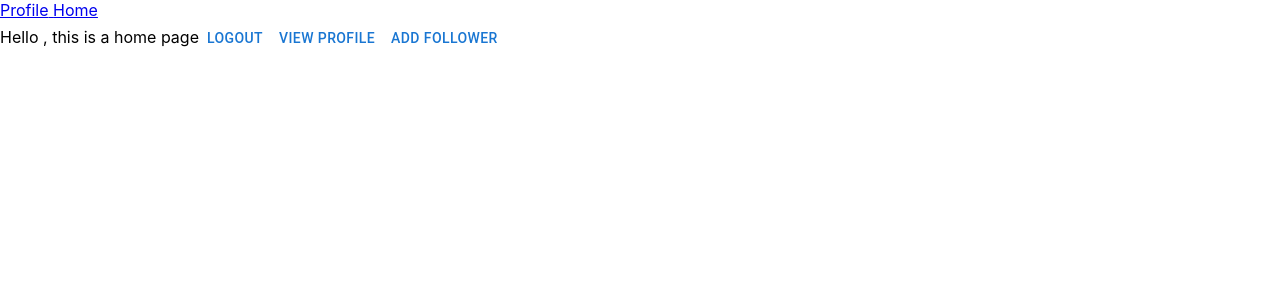
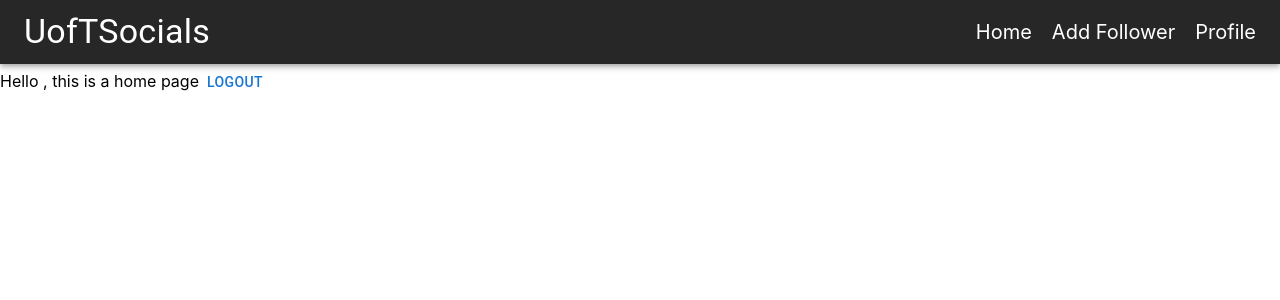
Before and after one commit to UTSCC09/project-thebigbangthierry, a React (Create React App) app in the folder frontend/: page / in a window 1280 px wide. Shown: the top 300 px of the page. Built offline with nearby package versions, Linux system fonts and the light colour scheme.

Commit message:
adding private routes

```diff
--- a/frontend/package.json
+++ b/frontend/package.json
@@ -9,6 +9,7 @@
     "@mui/icons-material": "^5.5.1",
     "@mui/lab": "^5.0.0-alpha.73",
     "@mui/material": "^5.5.1",
+    "@mui/styles": "^5.5.1",
     "@testing-library/jest-dom": "^5.16.2",
     "@testing-library/react": "^12.1.4",
     "@testing-library/user-event": "^13.5.0",
--- a/frontend/src/App.js
+++ b/frontend/src/App.js
@@ -10,6 +10,7 @@ import { ApolloProvider } from "@apollo/react-hooks";
 // import ApolloClient from "apollo-boost";
 import { ApolloClient, createHttpLink, InMemoryCache } from '@apollo/client';
 import { setContext } from '@apollo/client/link/context';
+import PrivateRoute from "./services/privateRoute";
 // import { WebSocketLink } from "apollo-link-ws";
 // import { InMemoryCache } from "apollo-cache-inmemory";
 import {
@@ -70,8 +71,11 @@ function App() {
         <Routes>
           <Route path="/signup" element={<Signup />} />
           <Route path="/login" element={<Login />}/>
-          <Route path="/" element={ <Home/>}/>
+          {/* <Route path="/" element={ <Home/>}/> */}
           {/* <Route path="/profile" element={<ProtectedRoute auth={auth}><Profile/> </ProtectedRoute> }/> */}
+          {/* <Route exact path='/' element={<PrivateRoute/>}> */}
+            <Route exact path='/' element={<Home/>}/>
+          {/* </Route> */}
           <Route path="/profile" element={<Profile/>}/>
           <Route path="/profile/edit" element={<EditProfile/>}/>
           <Route path="/add/followers" element={<AddFollowers/>} />
--- a/frontend/src/components/home.js
+++ b/frontend/src/components/home.js
@@ -16,8 +16,8 @@ export function Home(props) {
       <NavBar/>
       Hello , this is a home page
       <Button onClick={logout}>Logout</Button>
-      <Button onClick={() => navigate("/profile")}> View Profile </Button>
-      <Button onClick={() => navigate("/add/followers")}> Add Follower </Button>
+      {/* <Button onClick={() => navigate("/profile")}> View Profile </Button>
+      <Button onClick={() => navigate("/add/followers")}> Add Follower </Button> */}
     </div>
   );
 }
--- a/frontend/src/components/navbar.js
+++ b/frontend/src/components/navbar.js
@@ -1,17 +1,85 @@
-import {Link} from "react-router-dom";
+// import {Link} from "react-router-dom";
 
+// export function NavBar() {
+//   const pages = [
+//     {name: "Profile", link: "/profile"},
+//     {name: "Home" , link: "/"}
+//   ]
+//   return (
+//     <div>
+//       {pages.map((page) => {
+//         return (
+//           <Link to={page.link}> {page.name} </Link>
+//         )
+//       })}
+//     </div>
+//   );
+// }
+import React from "react";
+import {
+  AppBar,
+  Toolbar,
+  Typography,
+
+} from "@mui/material";
+import { ThemeProvider, createTheme } from '@mui/material/styles';
+import { Link } from "react-router-dom";
+
+const navLinkStyles ={
+  marginLeft: 10,
+  display: "flex",
+};
+
+const logoStyles = {
+  flexGrow: "1",
+  cursor: "pointer",
+};
+
+const linkStyles = {
+  textDecoration: "none",
+  color: "white",
+  fontSize: "20px",
+  marginLeft: 20,
+  "&:hover": {
+    color: "yellow",
+    borderBottom: "1px solid white",
+  }
+ };
+
+const darkTheme = createTheme({
+  palette: {
+    mode: 'dark',
+    primary: {
+      main: '#1976d2',
+    },
+  },
+});
 export function NavBar() {
-  const pages = [
-    {name: "Profile", link: "/profile"},
-    {name: "Home" , link: "/"}
-  ]
+
   return (
-    <div>
-      {pages.map((page) => {
-        return (
-          <Link to={page.link}> {page.name} </Link>
-        )
-      })}
-    </div>
+    <ThemeProvider theme={darkTheme}>
+      <AppBar position="static">
+      <Toolbar>
+        <Typography variant="h4" style={logoStyles}>
+          UofTSocials
+        </Typography>
+          <div style={navLinkStyles}>
+            <Link to="/" style={linkStyles}>
+              Home
+            </Link>
+            <Link to="/add/followers" style={linkStyles}>
+              Add Follower
+            </Link>
+            <Link to="/profile" style={linkStyles}>
+              Profile
+            </Link>
+            {/* <Link to="/faq" style={linkStyles}>
+              FAQ
+            </Link> */}
+          </div>
+      </Toolbar>
+    </AppBar>
+    </ThemeProvider>
+
   );
 }
--- a/frontend/src/services/auth.service.js
+++ b/frontend/src/services/auth.service.js
@@ -1,3 +1,4 @@
+
 const register = (data) => {
   const formData = new FormData();
   // console.log(data);
@@ -23,6 +24,7 @@ const register = (data) => {
 };
 const login = (data) => {
    // console.log(data);
+  // const { setUser } = useContext(UserContext);
   return fetch("/login", {
     method: "POST",
     headers: {
--- /dev/null
+++ b/frontend/src/services/privateRoute.js
@@ -0,0 +1,11 @@
+import React, { useContext } from 'react';
+import { Outlet, Navigate } from 'react-router-dom';
+import { UserContext } from './userContext';
+
+export default function PrivateRoute(props) {
+   const { user, isLoading } = useContext(UserContext);
+   if(isLoading) {
+      return (<div> Loading ... </div>);
+   }
+   return user ? <Outlet /> : <Navigate to="/login" />;
+}
--- /dev/null
+++ b/frontend/src/services/userContext.js
@@ -0,0 +1,2 @@
+import { createContext } from 'react';
+export const UserContext = createContext(null);
```
